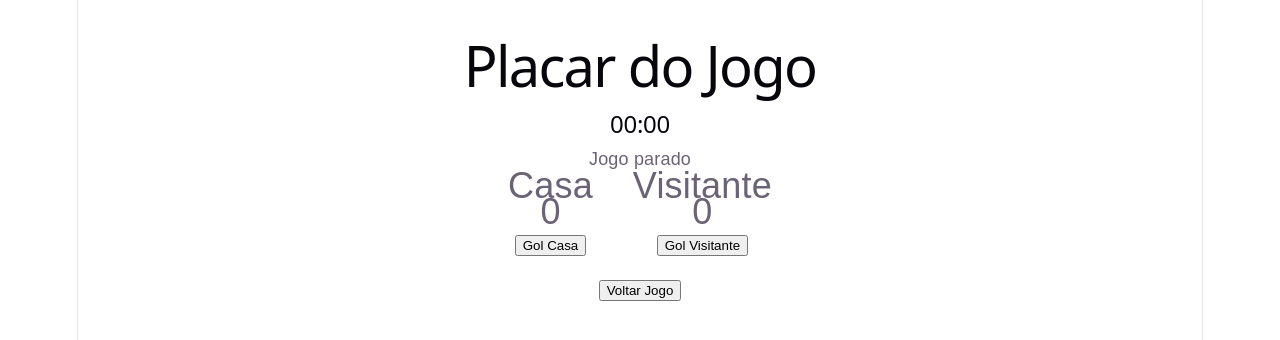
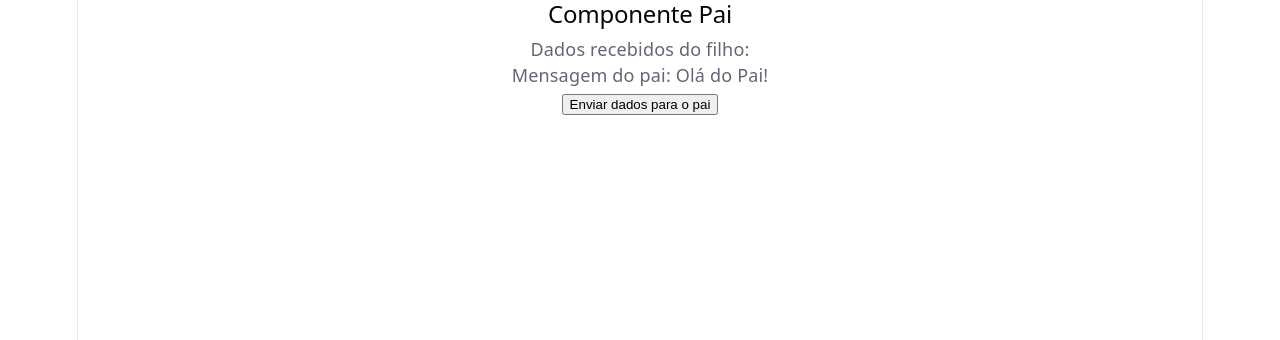
Before and after one commit to devstoks/projeto-react-step, a React (Vite) app in the folder exemplo/: page / in a window 1280 px wide. Shown: the top 340 px of the page. Built offline with nearby package versions, Linux system fonts and the light colour scheme.

Commit message:
aula 3 react promps e comunicacao pai filho

```diff
--- a/exemplo/src/App.jsx
+++ b/exemplo/src/App.jsx
@@ -1,10 +1,11 @@
+
 import React from 'react';
-import PlacarDoJogo from './components/PlacarDoJogo';
+import Pai from './components/Pai';
 
 function App() {
   return (
     <div>
-      <PlacarDoJogo />
+      <Pai />
     </div>
   );
 }
--- /dev/null
+++ b/exemplo/src/components/Filho.jsx
@@ -0,0 +1,15 @@
+
+import React from 'react';
+
+const Filho = ({ message, sendDataToParent }) => {
+  return (
+    <div>
+      <p>Mensagem do pai: {message}</p>
+      <button onClick={() => sendDataToParent('Dados do Filho')}>
+        Enviar dados para o pai
+      </button>
+    </div>
+  );
+};
+
+export default Filho;
--- /dev/null
+++ b/exemplo/src/components/Pai.jsx
@@ -0,0 +1,21 @@
+
+import React, { useState } from 'react';
+import Filho from './Filho';
+
+const Pai = () => {
+  const [dadosDoFilho, setDadosDoFilho] = useState('');
+
+  const receberDados = (dados) => {
+    setDadosDoFilho(dados);
+  };
+
+  return (
+    <div>
+      <h2>Componente Pai</h2>
+      <p>Dados recebidos do filho: {dadosDoFilho}</p>
+      <Filho message="Olá do Pai!" sendDataToParent={receberDados} />
+    </div>
+  );
+};
+
+export default Pai;
```
